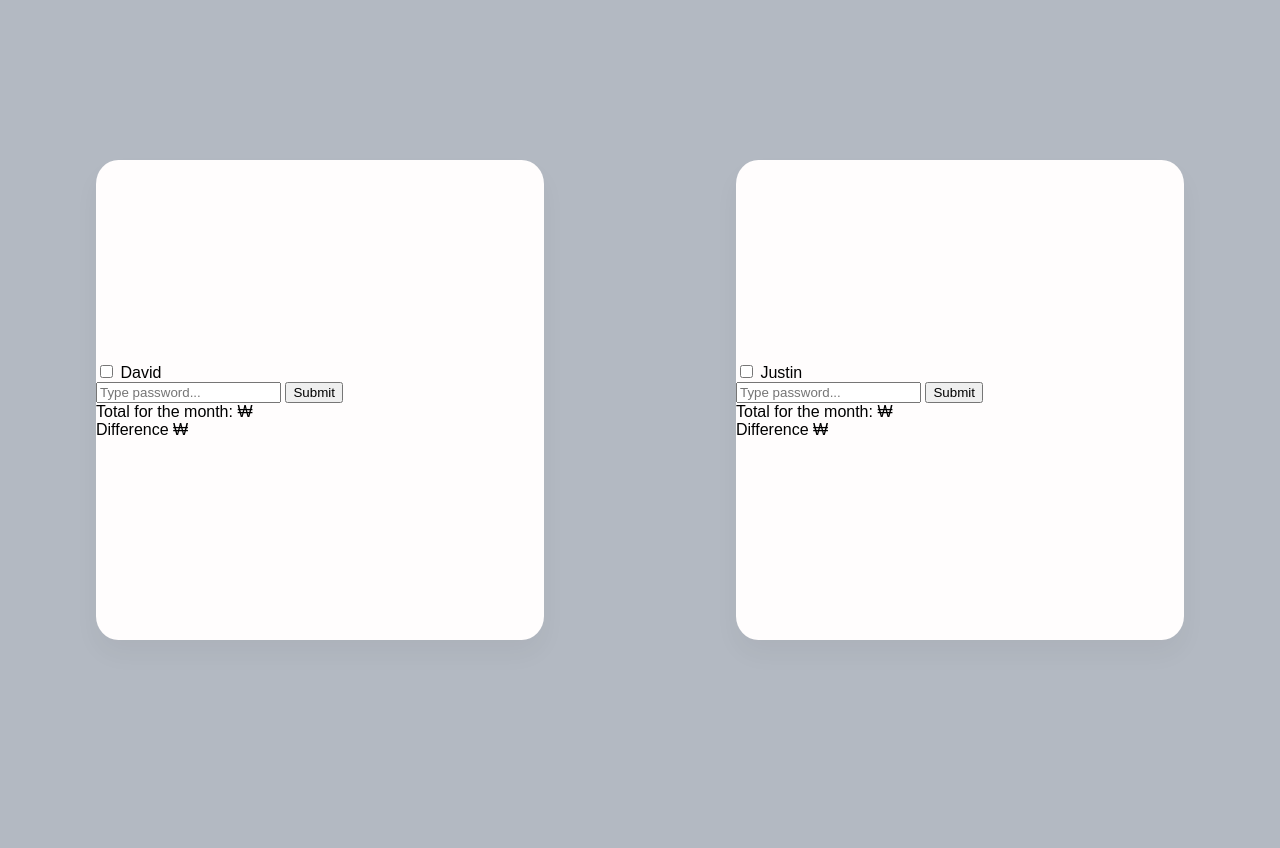
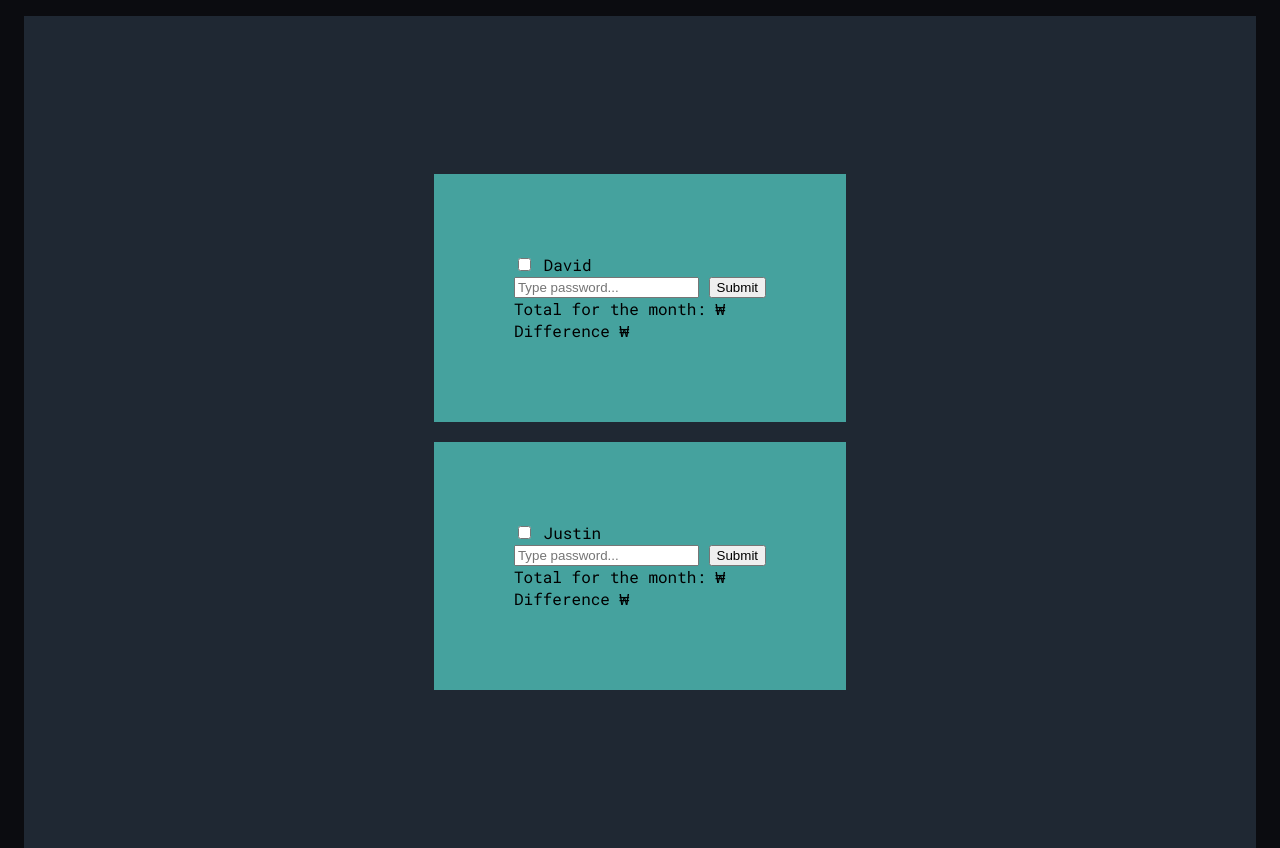
Before and after one commit to isik-dev/little-candie, a website built with webpack: page public/index.html in a window 1280 px wide. Before the commit the page ends 800 px from the top, so only its background shows below. Built offline with nearby package versions, Linux system fonts and the light colour scheme; no server answers; files whose address does not match are found by name.

Commit message:
working on the index page

```diff
--- /dev/null
+++ b/public/index.css
@@ -0,0 +1,34 @@
+@import url("https://fonts.googleapis.com/css2?family=Roboto+Mono&display=swap");
+
+html {
+  height: 100%;
+  background-color: #0b0c10;
+}
+
+body {
+  height: 100%;
+  font-family: "Roboto Mono", monospace;
+}
+
+main {
+  height: 100%;
+}
+
+.row {
+  height: 100%;
+  margin: 1rem;
+  padding: 1rem;
+  background-color: #1f2833;
+  /* background-color: #0b0c10; */
+  display: flex;
+  flex-direction: column;
+  justify-content: center;
+  align-items: center;
+}
+
+.column {
+  margin: 10px;
+  padding: 5rem;
+  background-color: #45a29e;
+  /* background-color: #1f2833; */
+}
--- a/public/index.html
+++ b/public/index.html
@@ -2,7 +2,7 @@
 <html>
     <head>
         <title>Roomie</title>
-        <link rel="stylesheet" href="styles.css">
+        <link rel="stylesheet" href="index.css">
     </head>
     <body>
         <main class="index-main-container">
```
